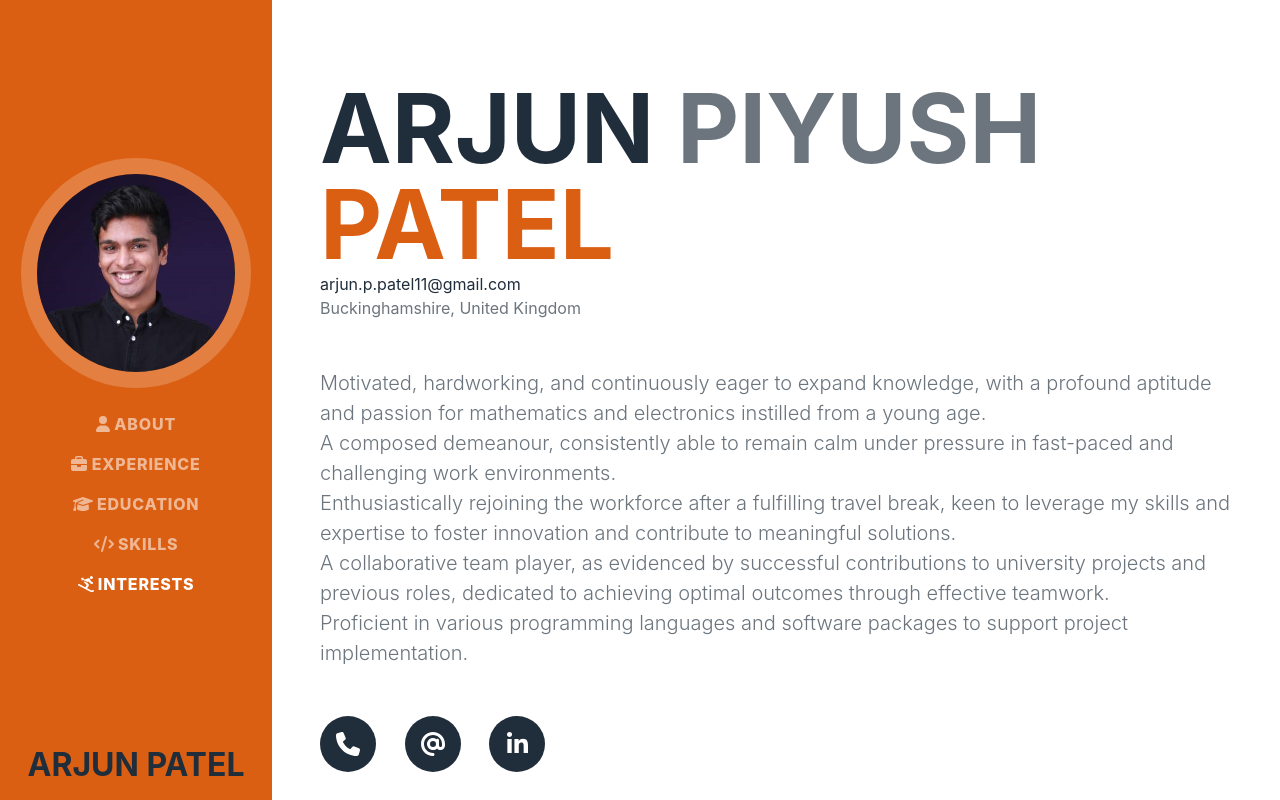
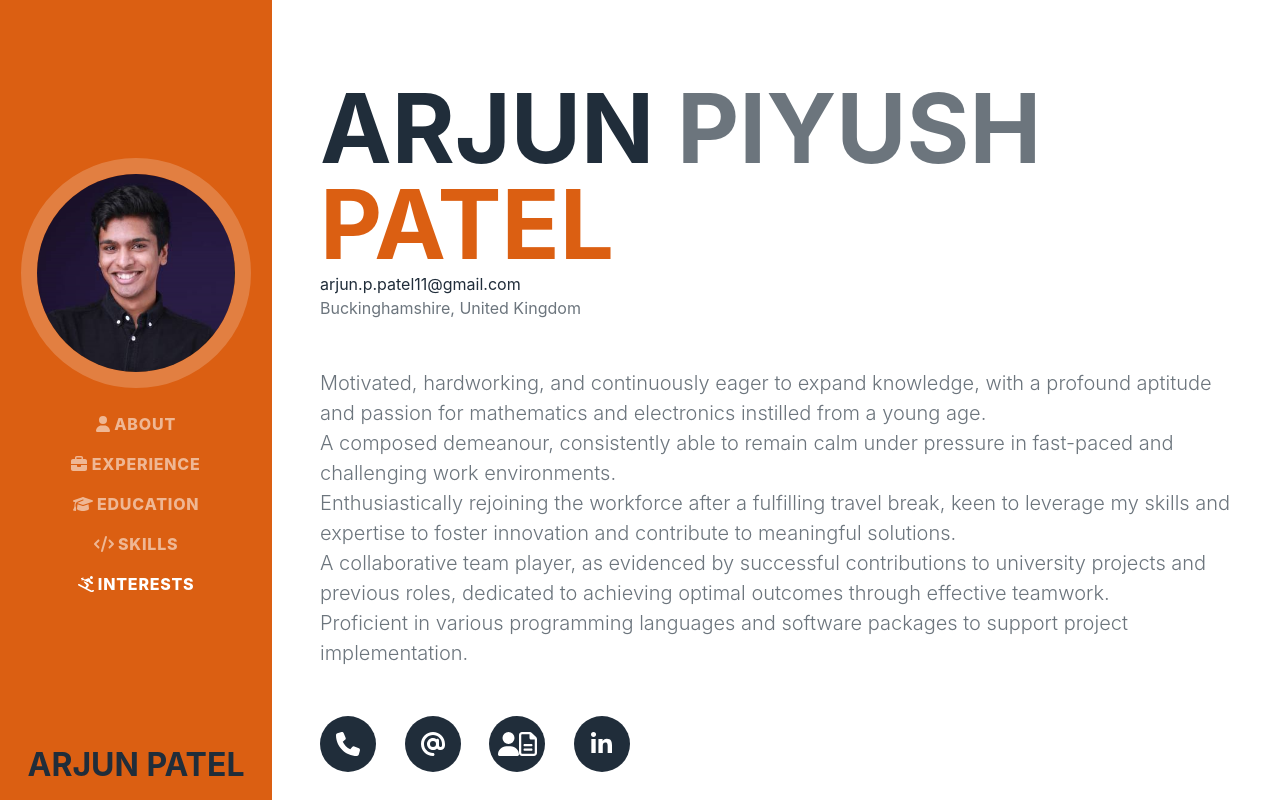
Before and after one commit to arjunppatel/arjunppatel.github.io, a plain HTML site: page index.html in a window 1280 px wide. Shown: the top 800 px of the page. Drawn offline with nearby package versions, Linux system fonts and the light colour scheme; a web font is replaced by a local one.

Commit message:
added button to get cv

```diff
--- a/index.html
+++ b/index.html
@@ -60,6 +60,7 @@
 					<div class="social-icons">
 						<a class="social-icon" title="+44(0) 770 375 1830" href="tel:+447703751830"><i class="fa-solid fa-phone"></i></a>
                         <a class="social-icon" title="arjun.p.patel11@gmail.com" href="mailto:arjun.p.patel11@gmail.com"><i class="fa-solid fa-at"></i></a>
+						<a class="social-icon" title="PDF of the CV of Arjun" href="assets/Arjun Patel - CV.pdf" target="_blank" type="application/pdf" rel="alternate" media="print"><i class="fa-solid fa-user"></i><i class="fa-regular fa-file-lines"></i></a>
 						<a class="social-icon" title="linkedin.com/in/arjun-p-patel" href="https://www.linkedin.com/in/arjun-p-patel/" target="_blank" rel="noopener noreferrer"><i class="fab fa-linkedin-in"></i></a>
                     </div>
                 </div>
```
Also changed, not shown: 1 other file.
